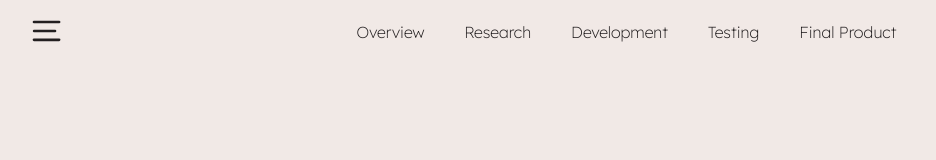
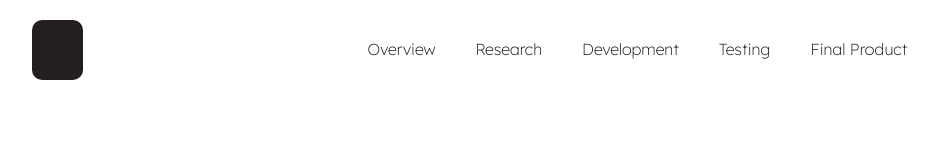
Before and after one commit to AdityaFreelance/Gemini-Test-Siya, a plain HTML site: page setu.html in a window 1280 px wide. Shown: the whole page, without its empty margins (28-964 px from the left). Drawn offline with nearby package versions, Linux system fonts and the light colour scheme.

Commit message:
fix: set body background to #fff and revert secondary color

```diff
--- a/assets/css/project-detail-new.css
+++ b/assets/css/project-detail-new.css
@@ -1,6 +1,6 @@
 :root {
     --primary-color: #231F20;
-    --secondry-color: #F1E9E6;
+    --secondry-color: #fff;
 
     /*
       Step 1: The single base font size variable you requested.
@@ -20,7 +20,7 @@
 
 body {
     font-family: "Lexend", sans-serif;
-    background-color: var(--secondry-color);
+    background-color: #fff;
     color: var(--primary-color);
     font-size: var(--font-16px);
 }
@@ -42,9 +42,15 @@ body {
 }
 
 .menu-toggle {
-    background: transparent;
+    background: var(--primary-color);
     border: none;
     cursor: pointer;
+    width: 51px;
+    height: 60px;
+    border-radius: 10px;
+    display: inline-flex;
+    justify-content: center;
+    align-items: center;
 }
 
 .menu-toggle svg path {
@@ -103,3 +109,7 @@ body {
         color: var(--secondry-color);
     }
 }
+
+ndry-color);
+}
+}
```
